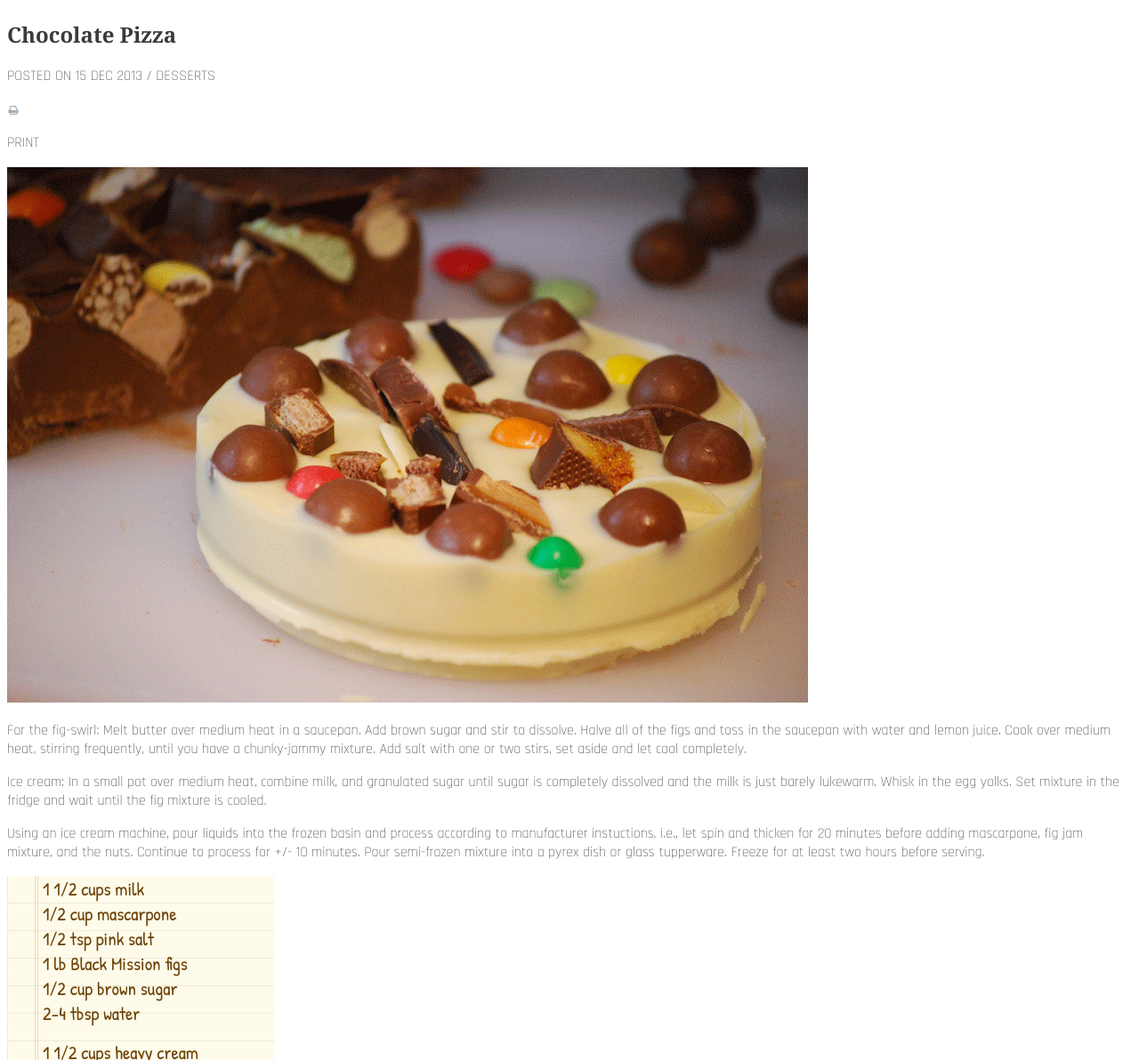
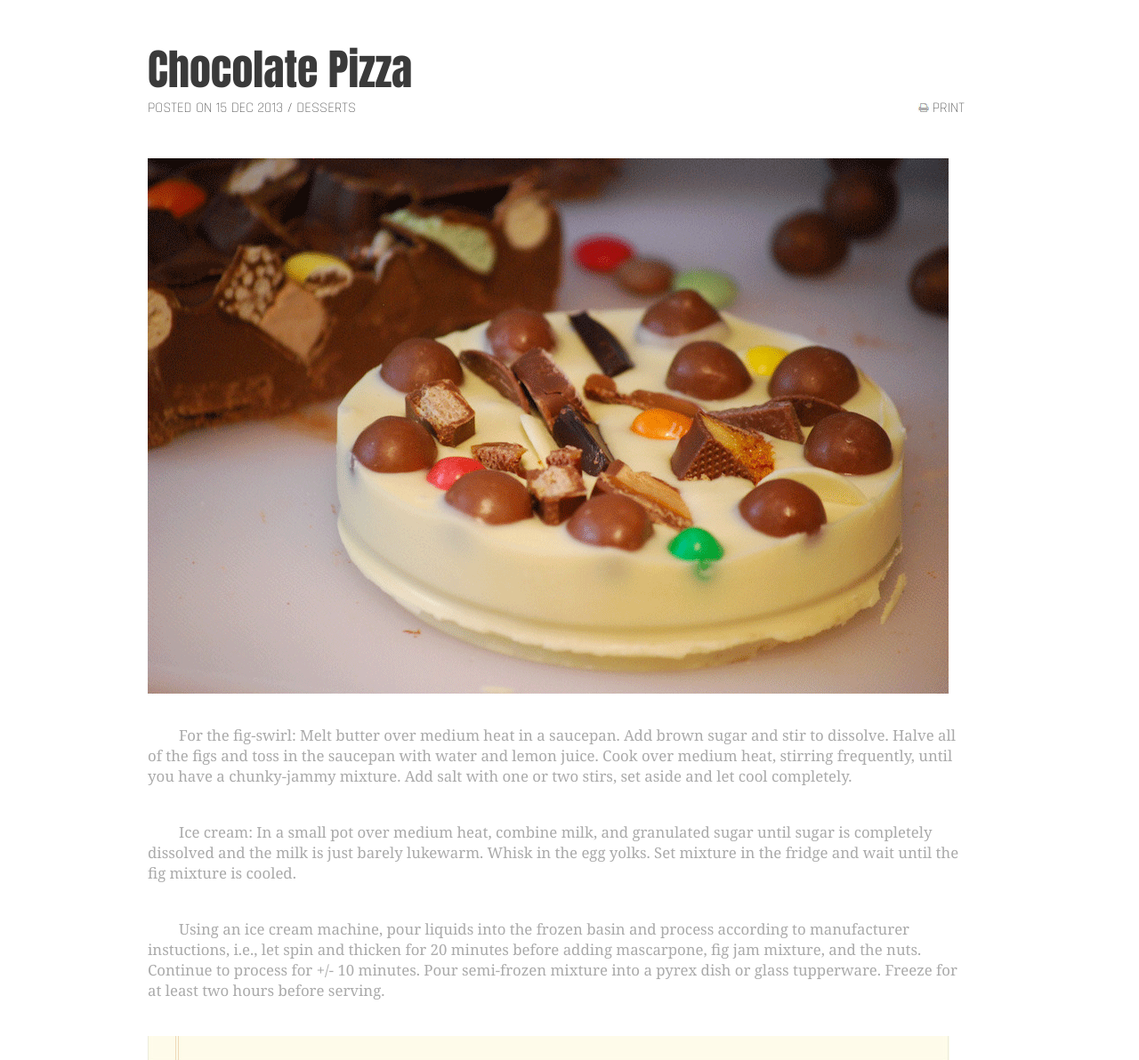
Before and after one commit to sevfitz/chocolate-pizza, a plain HTML site: page index.html in a window 1280 px wide. Shown: the part 208-1400 px from the top of the page at 89% size. Drawn offline with Linux system fonts and the light colour scheme.

Commit message:
Styles for article

```diff
--- a/index.html
+++ b/index.html
@@ -22,10 +22,14 @@
             <img src="images/mail-icon.png" alt="Email" class="socialmedia">
         </header>
         <article>
+            <div id="articlehead">
                 <h1 id="chocotitle">Chocolate Pizza</h1>
-            <p>POSTED ON 15 DEC 2013 / DESSERTS</p>
+                <p class="subtitle">POSTED ON 15 DEC 2013 / DESSERTS</p>
+                <div id="print" class="subtitle">
                     <img src="images/print-icon.png" alt="Print">
                     <p>PRINT</p>
+                </div>
+            </div>
             <img src="images/choco-pizza.png" alt="Chocolate Pizza">
             <p class="directions">For the fig-swirl: Melt butter over medium heat in a saucepan. Add brown sugar and stir to dissolve. Halve all of the figs and toss in the saucepan with water and lemon juice. Cook over medium heat, stirring frequently, until you have a chunky-jammy mixture. Add salt with one or two stirs, set aside and let cool completely.</p>
             <p class="directions">Ice cream: In a small pot over medium heat, combine milk, and granulated sugar until sugar is completely dissolved and the milk is just barely lukewarm. Whisk in the egg yolks. Set mixture in the fridge and wait until the fig mixture is cooled.</p>
--- a/style.css
+++ b/style.css
@@ -4,12 +4,24 @@ body, html {
     font-size: 1rem;
 }
 
-li {
+article {
+    position: relative;
+    margin: 0 auto;
+    width: 75%;
+}
+
+article ul {
+    margin: 30px 0 0 0;
+}
+
+article li {
     list-style: none;
     font-family: 'Patrick Hand', cursive;
-    font-size: 1.3rem;
+    font-size: 1.4rem;
     color: #6D4205;
+    padding: 2px 0 0 0;
 }
+
 
 header {
     display: inline;
@@ -19,8 +31,49 @@ header p, article p {
     font-family: 'Rajdhani', sans-serif;
 }
 
+article p {
+    margin: 30px 30px 40px 0;
+}
+
+.directions {
+    font-family: Georgia, 'Times New Roman', Times, serif;
+    text-indent: 35px;
+    color: #aaaaaa;
+    font-weight: lighter;
+    font-size: 1.05rem;
+}
+
+.subtitle {
+    display: inline;
+    position: relative;
+    top: -45px;
+    right: 50px;
+    left: 0px;
+    margin: 0 auto;
+
+}
+
+#print {
+    display: inline;
+    float: right;
+}
+
+#print p {
+    display: inline;
+}
+
+
+
+#chocotitle {
+    font-family: Impact, Haettenschweiler, 'Arial Narrow Bold', sans-serif;
+    font-size: 3rem;
+    font-weight: 500;
+}
 
 #notepad {
-    width: 300px;
-    background-image: url(/images/list-bg.png);
+    display: flex;
+    justify-content: space-around;
+    width: 95%;
+    height: 300px;
+    background-image: url("images/list-bg.png");
 }
```
Lines whose indentation alone changed are shown as unchanged.
